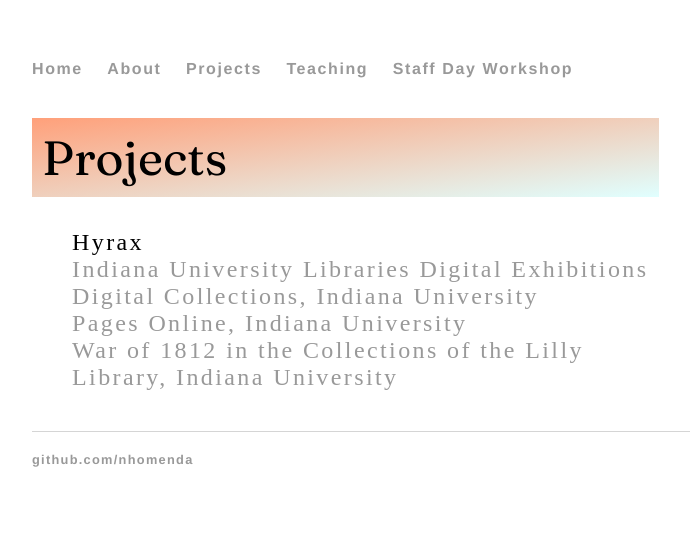
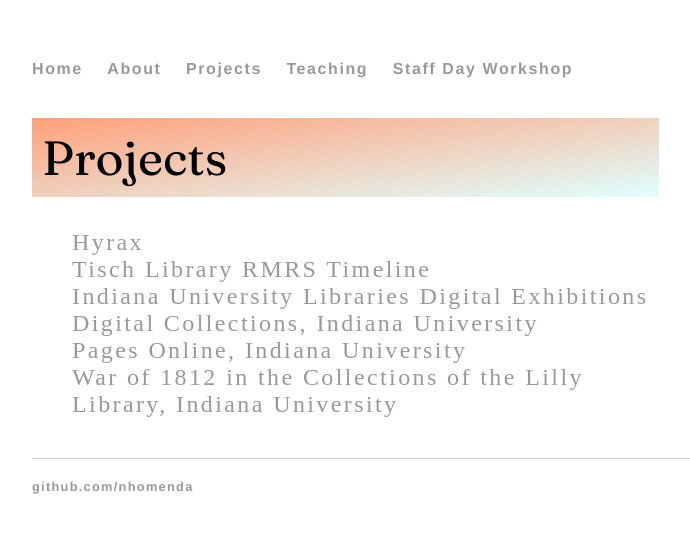
Before and after one commit to nhomenda/nhomenda.github.io, a Jekyll site: the page built from projects/index.html, in a window 1280 px wide. Shown: the top 533 px of the page, without its empty margins (160-850 px from the left). Built offline with Jekyll 4.4.1, drawn with Linux system fonts in a browser that asks for light colours.

Commit message:
Update index.html

```diff
--- a/projects/index.html
+++ b/projects/index.html
@@ -5,7 +5,8 @@ title: Projects
 
 <h1>{{ page.title }}</h1>
 	<ul class="posts">
-		<li>Hyrax</li>
+		<li><a href="https://hyrax.samvera.org">Hyrax</a></li>
+		<li><a href="rmrs.html">Tisch Library RMRS Timeline</a></li>
 		<li><a href="https://collections.libraries.indiana.edu/iulibraries" title="Indiana University Libraries Digital Exhibitions">Indiana University Libraries Digital Exhibitions</a></li>
 		<li><a href="https://digitalcollections.iu.edu/" title="Digital Collections, Indiana University">Digital Collections, Indiana University</a></li>
 		<li><a href="https://pages.dlib.indiana.edu/" title="Pages Online, Indiana University">Pages Online, Indiana University</a></li>
```
